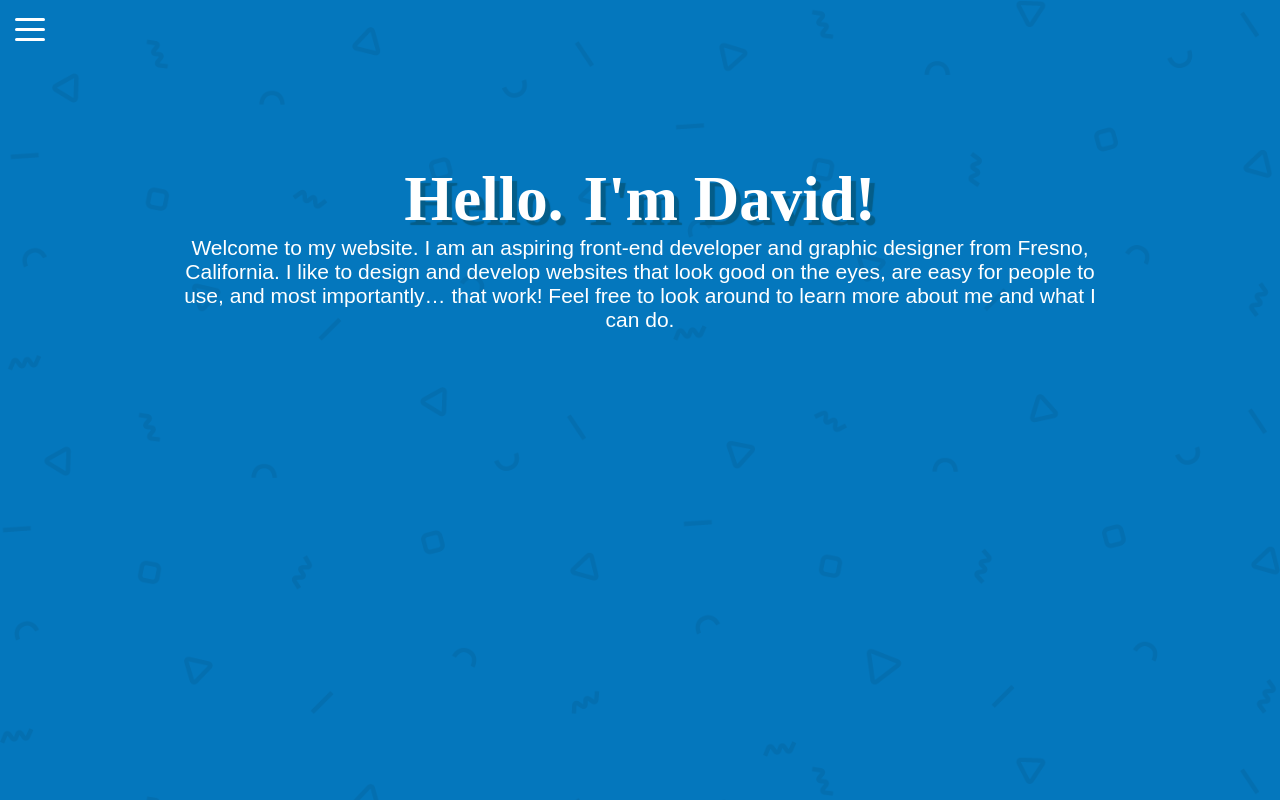
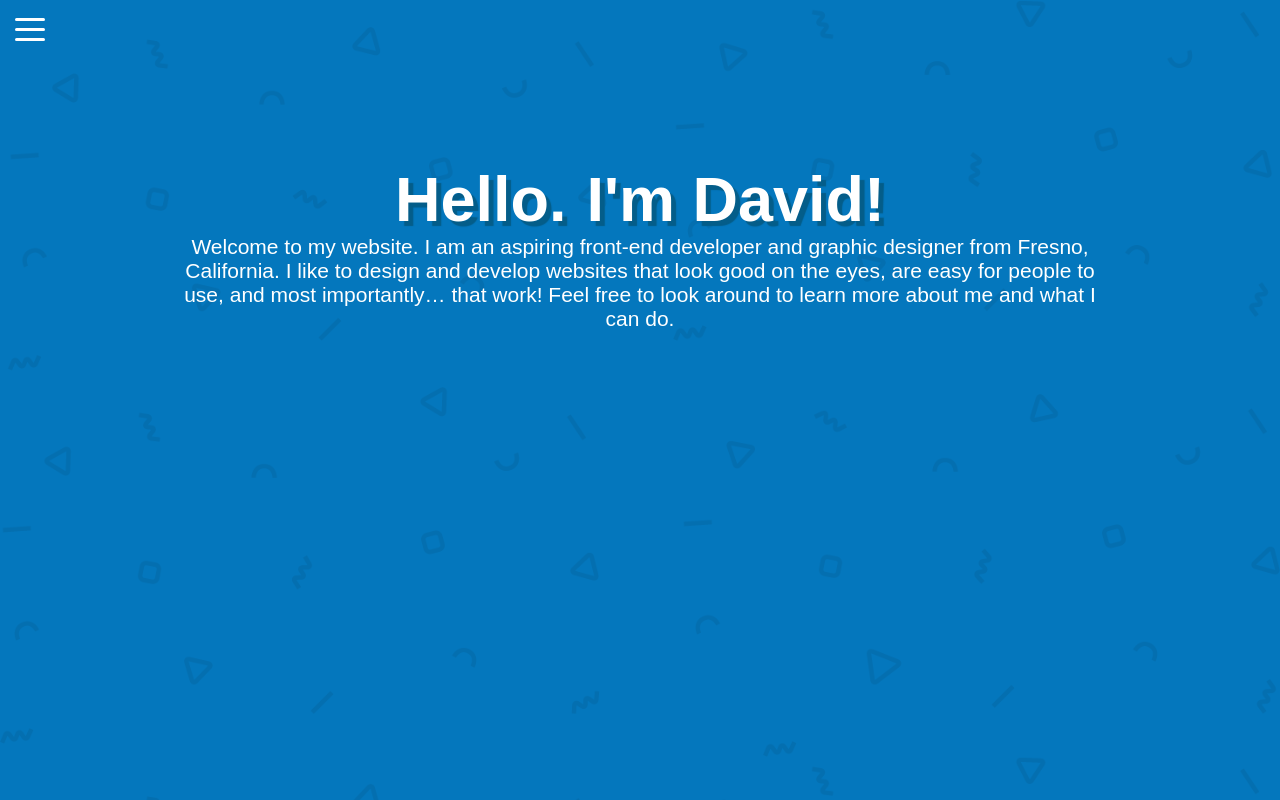
Before and after one commit to dramirez2096/davidramirez.design, an Angular app: page / in a window 1280 px wide. Built offline with nearby package versions, Linux system fonts and the light colour scheme; a web font is replaced by a local one.

Commit message:
page-title fixed

```diff
--- a/src/styles.css
+++ b/src/styles.css
@@ -18,6 +18,9 @@ body{
 }
 .page-title{
     font-size: 63px;
+    font-family: brandon-grotesque, sans-serif;
+    font-style: normal;
+    font-weight: 700;
     display: inline;
     font-weight: 700;
     text-shadow: 5px 5px 1px #045D89;
```
